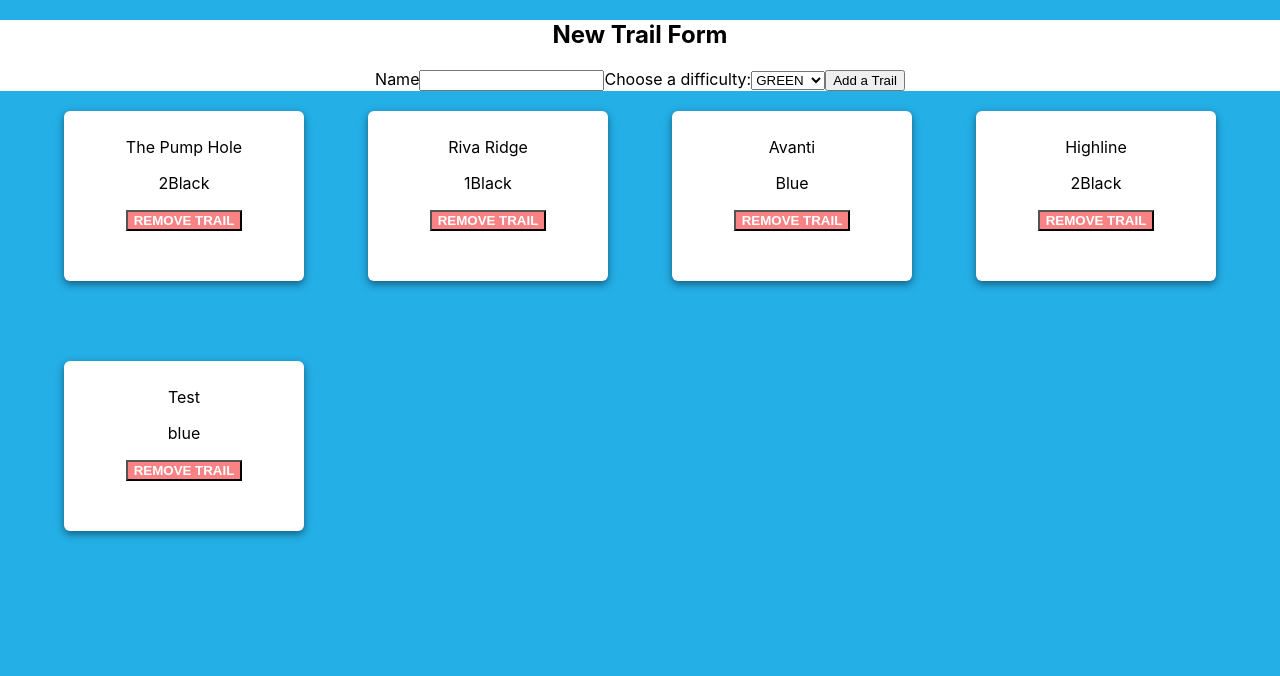
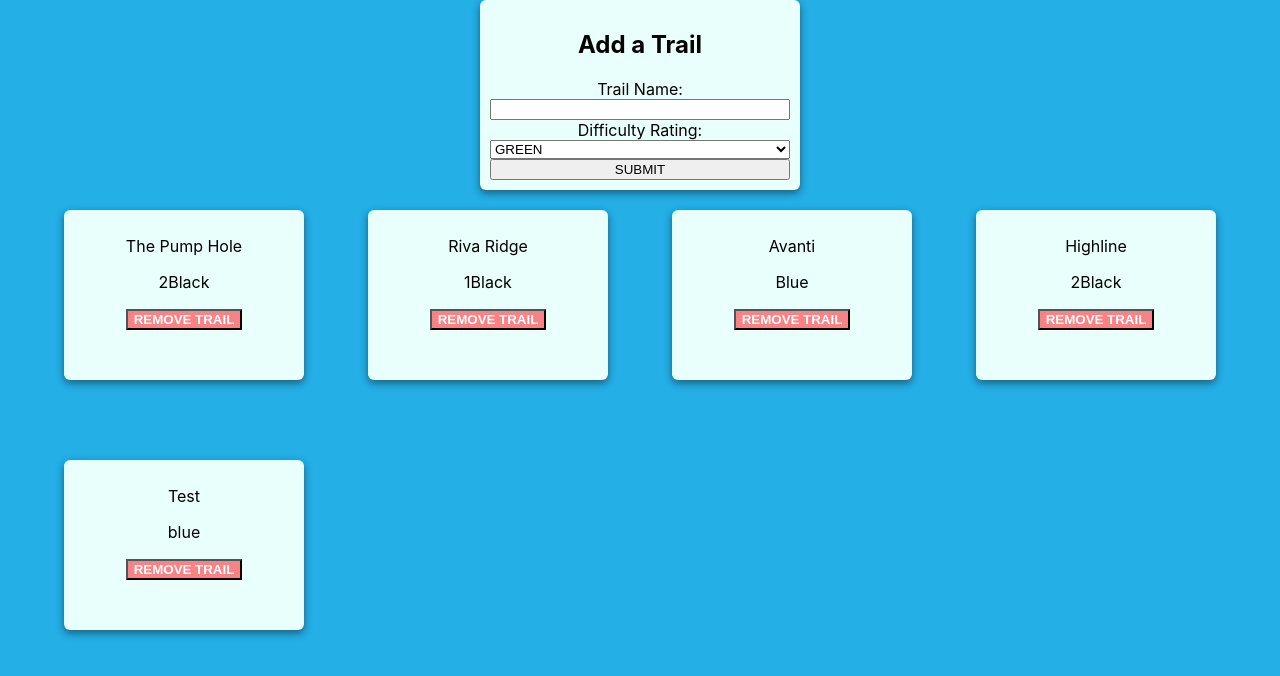
Before and after one commit to bwesterg/vail-ski, a React (Create React App) app: page / in a window 1280 px wide. Shown: the top 676 px of the page. Built offline with nearby package versions, Linux system fonts and the light colour scheme; data requests are answered from the project's data file.

Commit message:
De-uglify, partially, the new trail form on the page.

```diff
--- a/src/App.css
+++ b/src/App.css
@@ -1,9 +1,23 @@
+body {
+  background-color: rgb(36, 175, 231);
+
+}
+
 .App {
   text-align: center;
 }
 
-body {
-  background-color: rgb(36, 175, 231);
+.trail-form {
+  display: flex;
+  flex-direction: column;
+  justify-content: space-evenly;
+  background-color: rgb(233, 255, 251);
+  box-shadow: rgba(0, 0, 0, 0.27) 0px 3px 10px, rgba(0, 0, 0, 0.23) 0px 3px 6px;
+  border-radius: 6px;
+  width: 300px;
+  height: max-content;
+  padding: 10px;
+  margin: auto;
 }
 
 .trail-container {
@@ -22,7 +36,7 @@ body {
   box-shadow: rgba(0, 0, 0, 0.27) 0px 3px 10px, rgba(0, 0, 0, 0.23) 0px 3px 6px;
   border-radius: 6px;
   padding: 10px;
-  background-color: white;
+  background-color: rgb(233, 255, 251);
   margin-bottom: 5rem;
 }
 
@@ -31,7 +45,3 @@ body {
   font-weight: 700;
   color: white;
 }
-
-.trail-form {
-  background-color: white;
-}
--- a/src/components/TrailForm.js
+++ b/src/components/TrailForm.js
@@ -25,22 +25,22 @@ export default class TrailForm extends Component {
     render() {
         return (
             <form onSubmit={this.handleSubmit} className="trail-form">
-                <h2>New Trail Form</h2>
-                <label>Name</label>
+                <h2>Add a Trail</h2>
+                <label>Trail Name:</label>
                 <input
                     type="text"
                     name="name"
                     value={this.state.name}
                     onChange={this.handleChange}
                 />
-                <label>Choose a difficulty:</label>
+                <label>Difficulty Rating:</label>
                 <select name="difficulty" value={this.state.difficulty} onChange={this.handleChange} >
                     <option value="green">GREEN</option>
                     <option value="blue">BLUE</option>
                     <option value="1black">1BLACK</option>
                     <option value="2black">2BLACK</option>
                 </select>
-                <input type="submit" value="Add a Trail" />
+                <input type="submit" value="SUBMIT" />
             </form>
         )
     }
```
Also changed, not shown: src/components/TrailContainer.js (+0 -9 lines).
